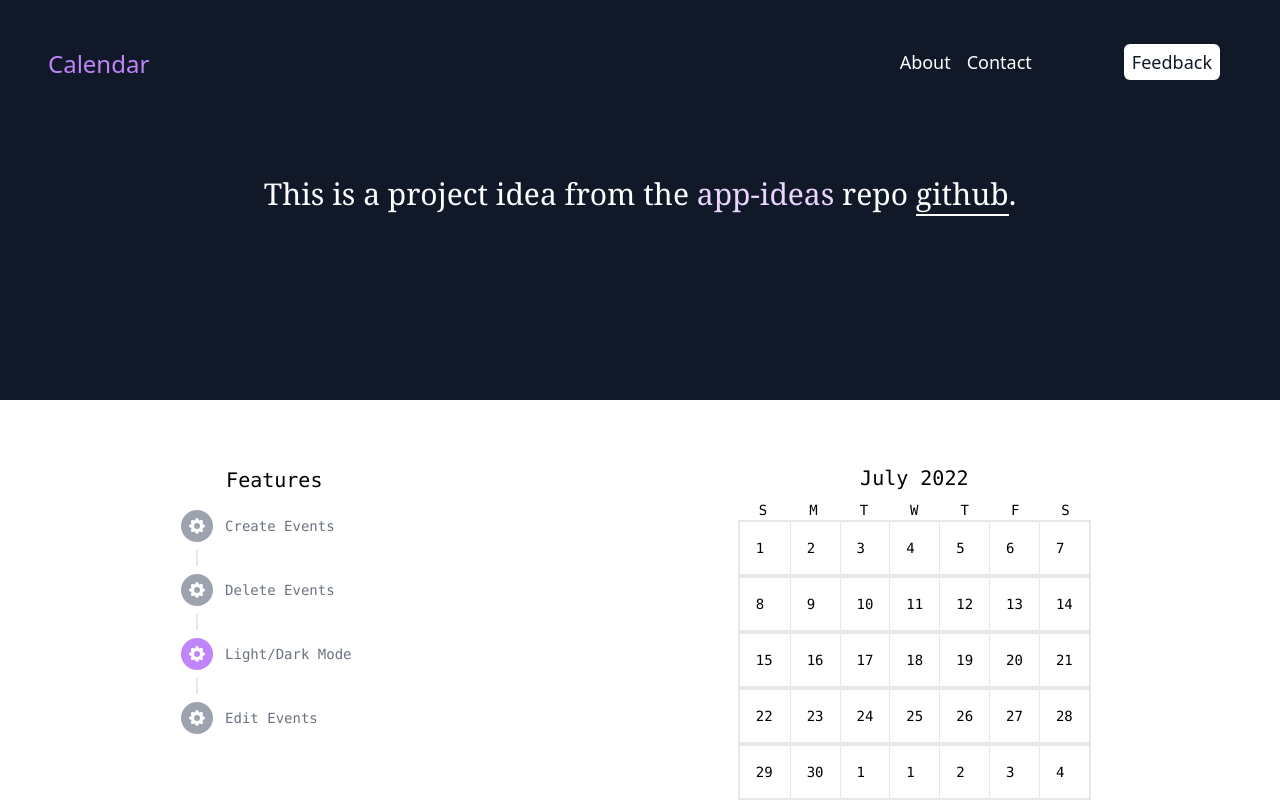
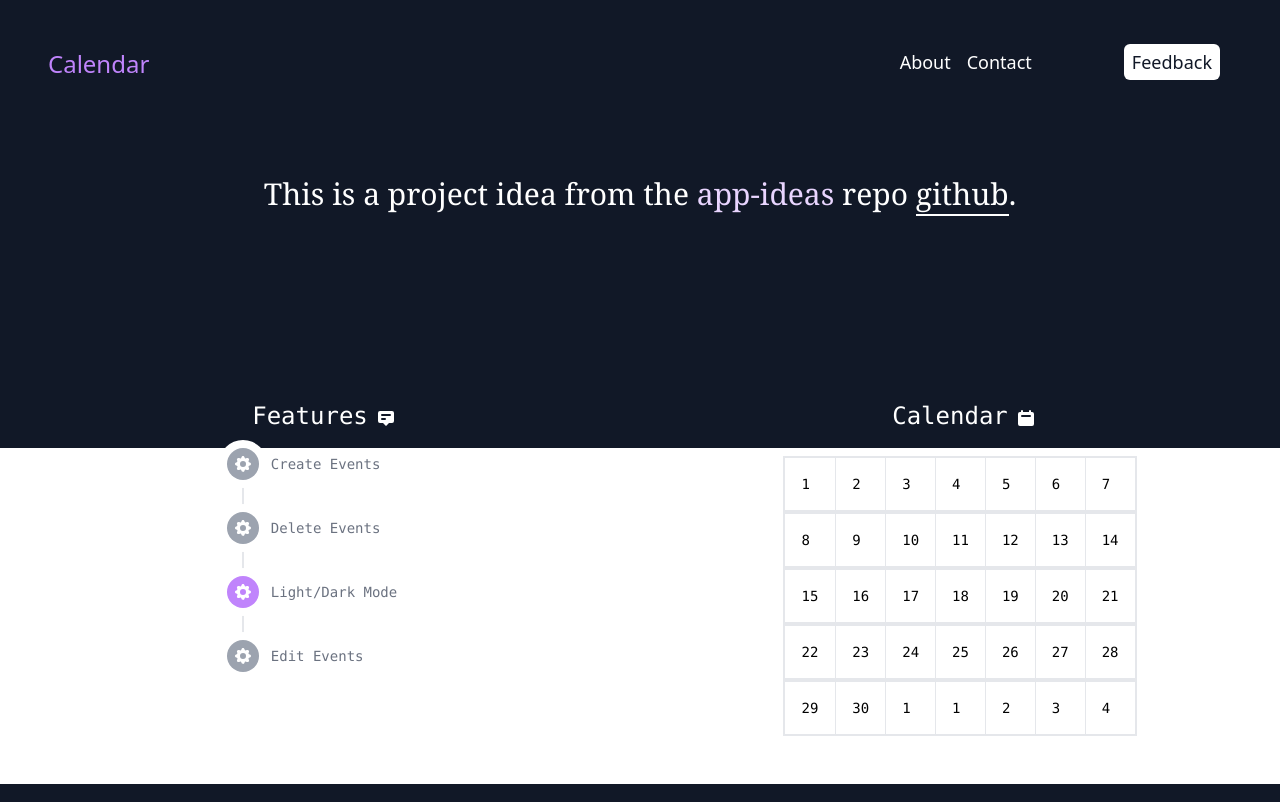
Before and after one commit to graciasc/Calendar, a Next.js app: page / in a window 1280 px wide. Shown: the top 802 px of the page. Built offline with nearby package versions, Linux system fonts and the light colour scheme.

Commit message:
gc/feature-calendar - Add icons - Update design / headers

```diff
--- a/pages/calendar.tsx
+++ b/pages/calendar.tsx
@@ -1,11 +1,12 @@
 import React, { useState } from "react";
 import {
+  AnnotationIcon,
+  CalendarIcon,
   CheckIcon,
   CogIcon,
   ThumbUpIcon,
   UserIcon,
 } from "@heroicons/react/solid";
-//TODO: Create a startDay stateObject
 
 const Calendar = (props) => {
   const daysOfWeek = [
@@ -59,12 +60,35 @@ const Calendar = (props) => {
     const rows = Math.ceil(props.days / 7);
     let startDay = 1;
     return (
-      <div className="flex h-full font-mono">
-        <div className="w-1/2 flow-root grid justify-center items-center">
-          <div>
-            <h1 className="text-xl mb-4 bold grid justify-center">
+      <div className="h-full font-mono">
+        <div className="grid grid-row-2 w-full">
+          <div class="flex bg-gray-900">
+            <div class="w-1/2 flex justify-center">
+              <div className="flex">
+                <h1 className=" flex bold text-white text-2xl mx-2 mb-4 bold ">
                   Features
                 </h1>
+                <AnnotationIcon
+                  className="h-5 w-5 my-2 text-white"
+                  aria-hidden="true"
+                />
+              </div>
+            </div>
+            <div class="grid justify-center w-1/2">
+              <div className="flex">
+                <h1 className=" bold text-white mx-2 text-2xl mb-4 bold">
+                  Calendar
+                </h1>
+                <CalendarIcon
+                  className="h-5 w-5 my-2  text-white"
+                  aria-hidden="true"
+                />
+              </div>
+            </div>
+          </div>
+          <div className="flex">
+            <div className="w-1/2 flow-root grid justify-center ">
+              <div>
                 <ul role="list" className="-mb-8">
                   {timeline.map((event, eventIdx) => (
                     <li key={event.id}>
@@ -105,7 +129,9 @@ const Calendar = (props) => {
                               </p>
                             </div>
                             <div className="text-right text-sm whitespace-nowrap text-gray-500">
-                          <time dateTime={event.datetime}>{event.date}</time>
+                              <time dateTime={event.datetime}>
+                                {event.date}
+                              </time>
                             </div>
                           </div>
                         </div>
@@ -115,15 +141,20 @@ const Calendar = (props) => {
                 </ul>
               </div>
             </div>
-        <div className=" text-sm w-2/3 mt-16 grid justify-center ">
-          <h1 className="grid justify-center mb-2  text-xl ">
-            {props.month} {props.year}
-          </h1>
-          <div className="grid grid-cols-7">
-            {daysOfWeek.map((day) => {
-              return <h1 className="flex justify-center">{day[0]}</h1>;
-            })}
-          </div>
+
+            <div className="text-sm  pt-2 w-1/2 grid justify-center ">
+              {
+                // <h1 className="grid justify-center mb-4  text-xl ">
+                //   {props.month} {props.year}
+                // </h1>
+              }
+              {
+                // <div className="grid grid-cols-7">
+                //   {daysOfWeek.map((day) => {
+                //     return <h1 className="flex justify-center">{day[0]}</h1>;
+                //   })}
+                // </div>
+              }
               {[...Array(rows)].map((e, i) => {
                 return (
                   <div className={`grid grid-rows-${rows} text-center `}>
@@ -148,6 +179,8 @@ const Calendar = (props) => {
               })}
             </div>
           </div>
+        </div>
+      </div>
     );
   };
 
```
Lines whose indentation alone changed are shown as unchanged.
